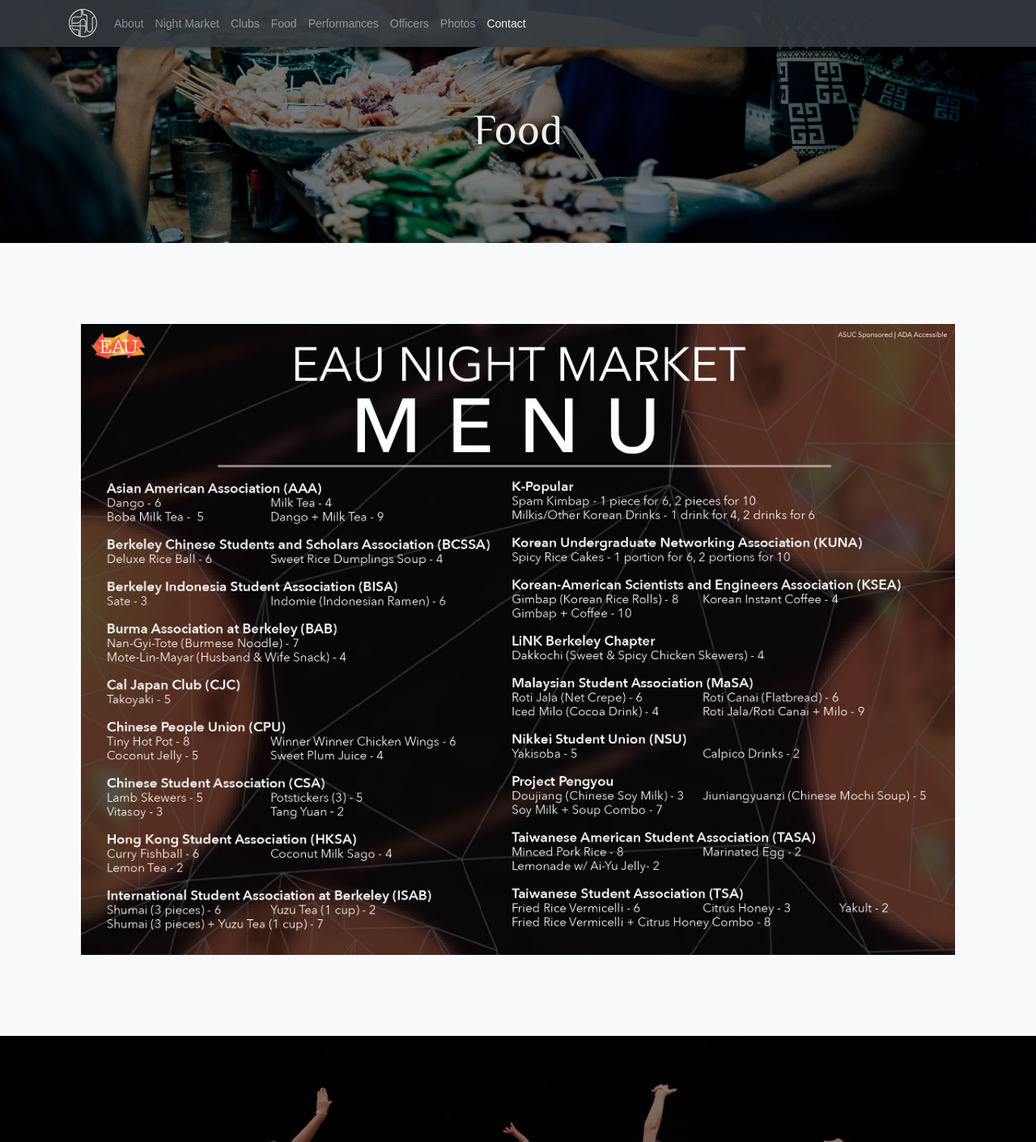
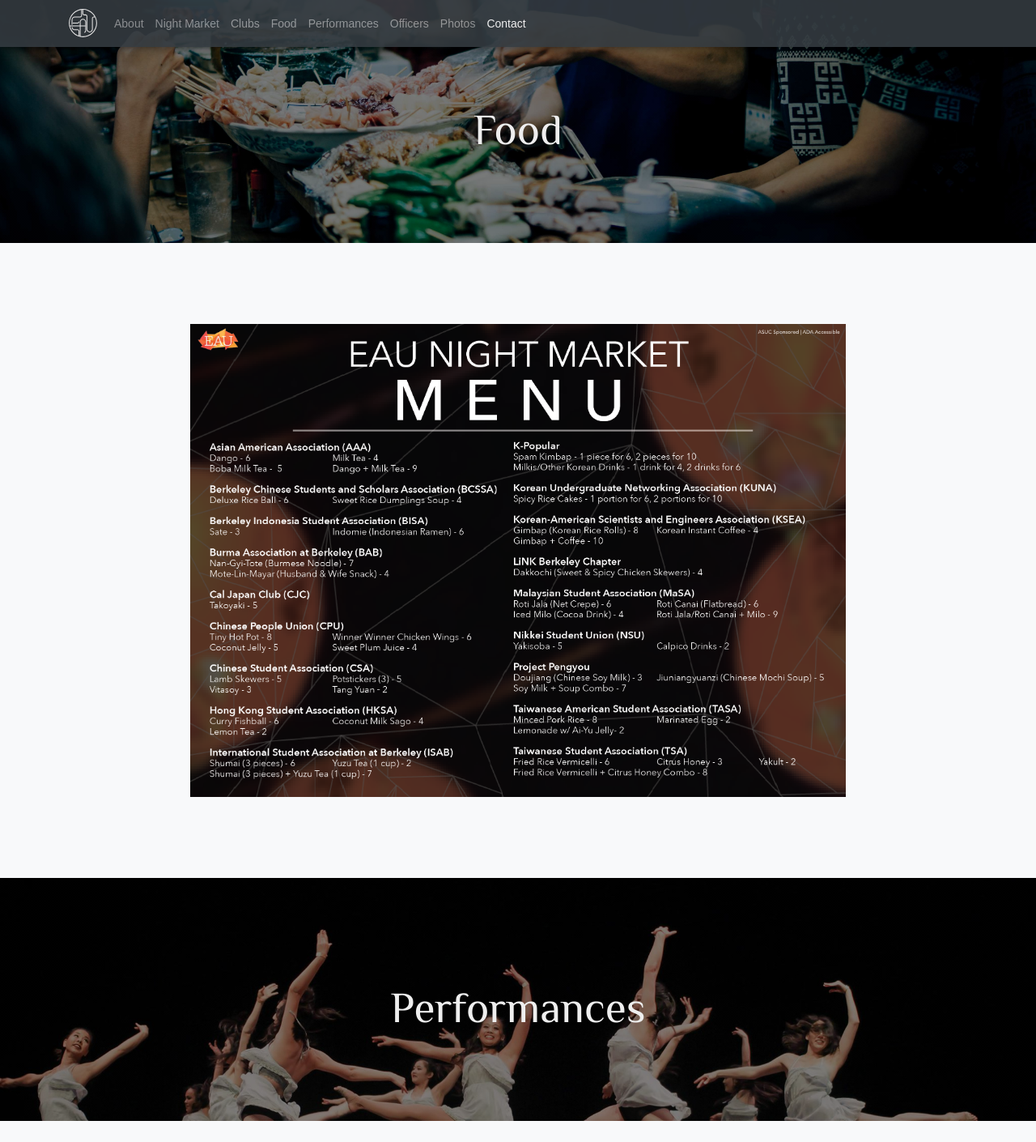
Before and after one commit to raymondnumbergenerator/eau-website, a Flask app: page /nightmarket in a window 1280 px wide. Shown: the top 1410 px of the page at 81% size. Run offline with Flask 2, Linux system fonts and the light colour scheme; some libraries are stand-ins or nearby versions; some web fonts are replaced.

Commit message:
resize food menu

```diff
--- a/eauweb/templates/nightmarket.html
+++ b/eauweb/templates/nightmarket.html
@@ -5,9 +5,7 @@
         <div class="performance-title">Food</div>
     </div>
     <div class="performance-list">
-
-        <img src = "/static/images/menu.png" style="width: 100%">
-
+        <img src="/static/images/menu.png" style="display: block; width: 75%; margin: 0 auto;">
     </div>
 </section>
 
```
Also changed, not shown: eauweb/static/css/nightmarket.css (line endings or trailing spaces).
